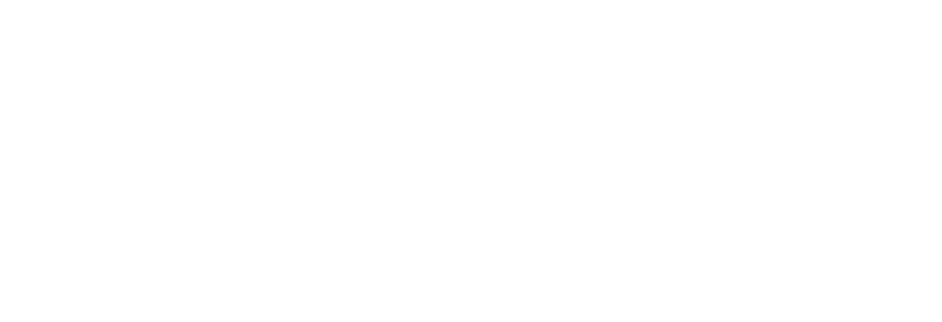
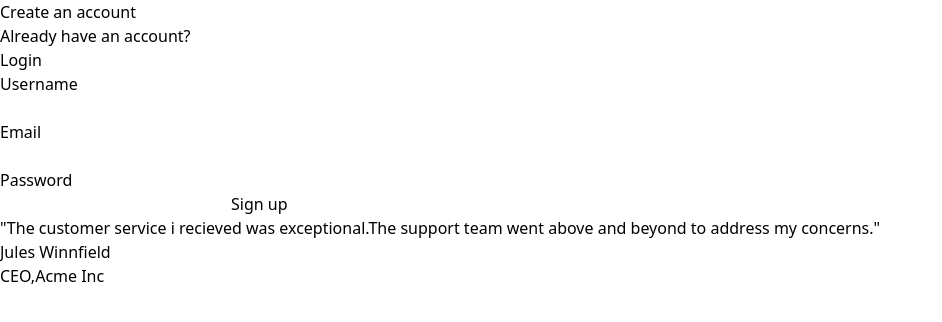
Before and after one commit to VinayGadKerkar/Medium, a React (Vite) app in the folder frontend/: page / in a window 1280 px wide. Before the commit this address had no page. Shown: the top 322 px of the page, without its empty margins (0-942 px from the left). Built offline with nearby package versions, Linux system fonts and the light colour scheme.

Commit message:
route updates

```diff
--- a/frontend/src/App.tsx
+++ b/frontend/src/App.tsx
@@ -21,7 +21,7 @@
 
           <BrowserRouter>
             <Routes>
-              <Route path='/signup' element={<Signup></Signup>}></Route>
+              <Route path='/' element={<Signup></Signup>}></Route>
               <Route path='/signin' element={<Signin></Signin>}></Route>
               <Route path='/blog/:id' element={<Blog></Blog>}></Route>
               <Route path='/blogs' element={<Blogs></Blogs>}></Route>
```
